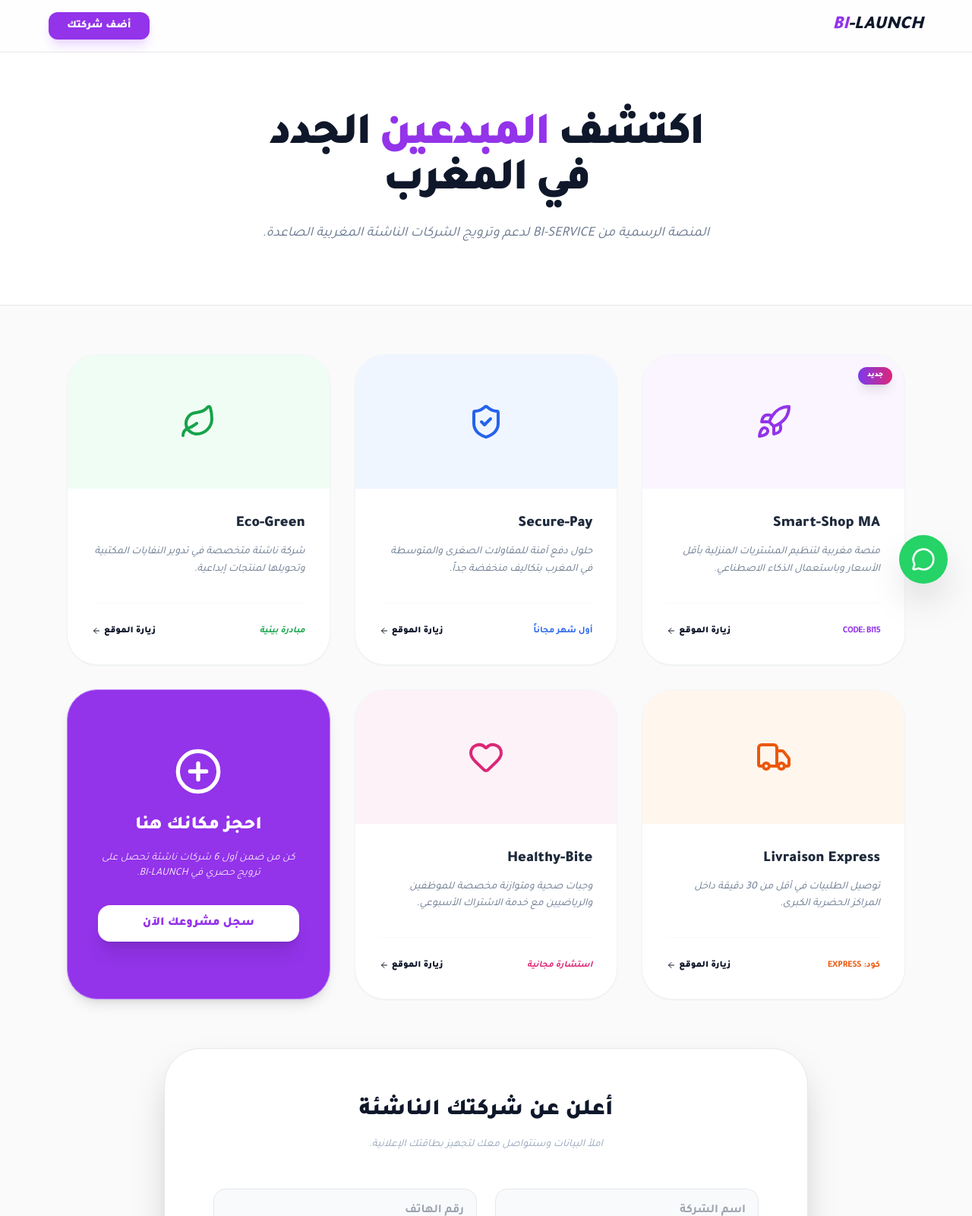
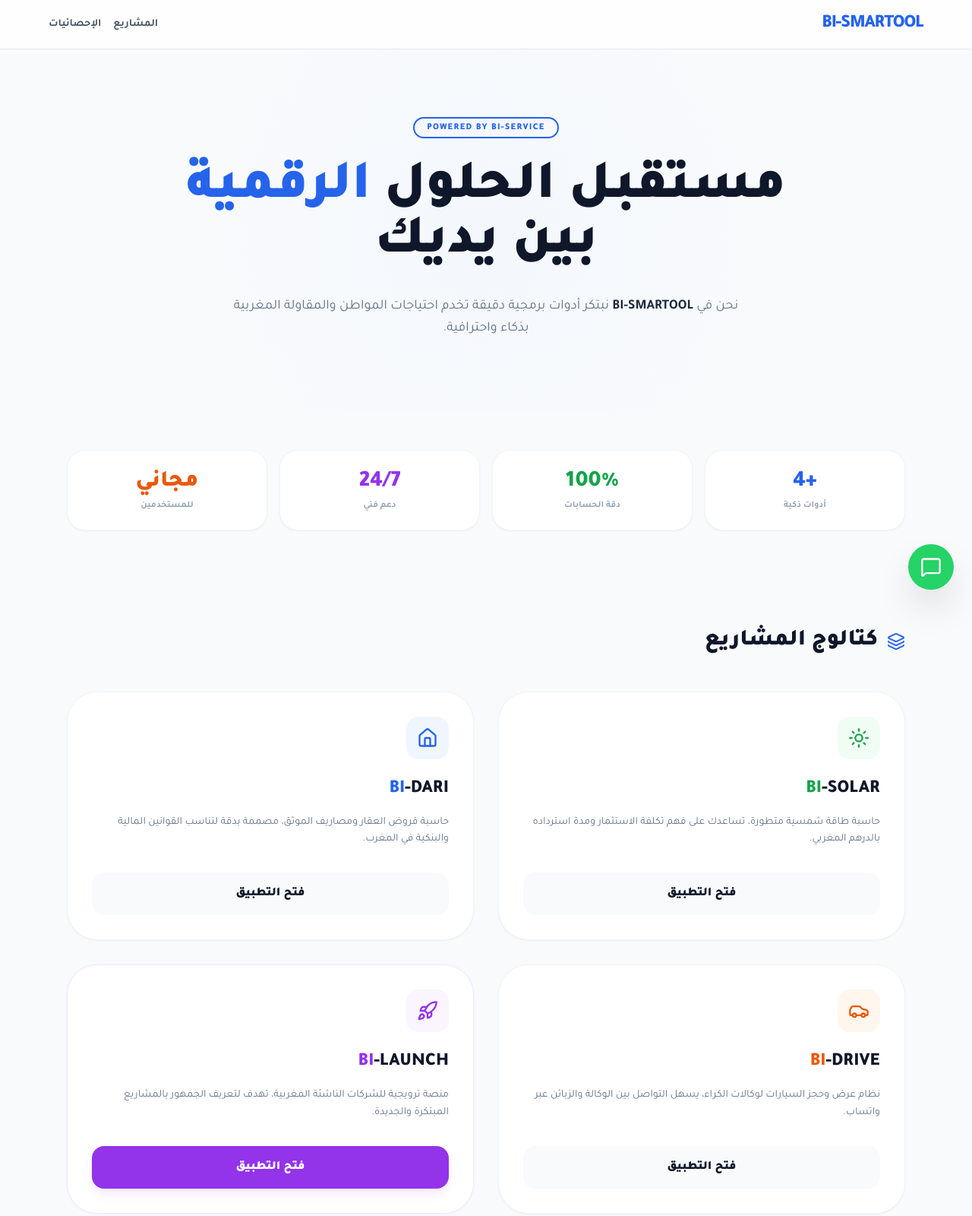
Before and after one commit to bjkbahaddi/Bi-launch, a plain HTML site: page index.html in a window 1280 px wide. Shown: the top 1600 px of the page at 76% size. Drawn offline with nearby package versions, Linux system fonts and the light colour scheme.

Commit message:
Update index.html

```diff
--- a/index.html
+++ b/index.html
@@ -3,162 +3,131 @@
 <head>
     <meta charset="UTF-8">
     <meta name="viewport" content="width=device-width, initial-scale=1.0">
-    <title>BI-LAUNCH | منصة انطلاق الشركات المغربية</title>
+    <title>BI-SMARTOOL | مستقبل الحلول الرقمية المغربية</title>
     <script src="https://cdn.tailwindcss.com"></script>
     <script src="https://unpkg.com/lucide@latest"></script>
     <link href="https://fonts.googleapis.com/css2?family=Tajawal:wght@400;700;900&display=swap" rel="stylesheet">
     <style>
-        body { font-family: 'Tajawal', sans-serif; background: #fafafa; scroll-behavior: smooth; }
-        .startup-card { transition: all 0.4s cubic-bezier(0.175, 0.885, 0.32, 1.275); }
-        .startup-card:hover { transform: translateY(-10px); shadow: 0 25px 50px -12px rgba(124, 58, 237, 0.1); }
-        .badge-new { background: linear-gradient(90deg, #7c3aed, #db2777); }
+        body { font-family: 'Tajawal', sans-serif; scroll-behavior: smooth; }
+        .card-hover { transition: all 0.4s cubic-bezier(0.4, 0, 0.2, 1); }
+        .card-hover:hover { transform: translateY(-12px); box-shadow: 0 30px 60px -12px rgba(0, 0, 0, 0.1); }
+        .glass-nav { background: rgba(255, 255, 255, 0.8); backdrop-filter: blur(12px); }
     </style>
 </head>
-<body class="text-slate-900">
+<body class="bg-slate-50 text-slate-900">
 
-    <nav class="sticky top-0 z-50 bg-white/80 backdrop-blur-lg border-b px-6 py-4">
+    <nav class="sticky top-0 z-50 glass-nav border-b border-slate-200 px-6 py-4">
         <div class="max-w-6xl mx-auto flex justify-between items-center">
-            <div class="text-2xl font-black italic">
-                <span class="text-purple-600">BI</span><span class="text-slate-900">-LAUNCH</span>
+            <div class="text-2xl font-black tracking-tighter text-blue-600">
+                BI-SMARTOOL
             </div>
-            <button onclick="document.getElementById('add-startup').scrollIntoView()" class="bg-purple-600 text-white px-6 py-2 rounded-xl text-sm font-black hover:bg-purple-700 transition shadow-lg shadow-purple-200">أضف شركتك</button>
+            <div class="flex gap-4">
+                <a href="#projects" class="text-sm font-bold text-slate-600 hover:text-blue-600 transition">المشاريع</a>
+                <a href="#stats" class="text-sm font-bold text-slate-600 hover:text-blue-600 transition">الإحصائيات</a>
+            </div>
         </div>
     </nav>
 
-    <header class="py-20 px-6 text-center bg-white border-b relative overflow-hidden">
-        <div class="relative z-10">
-            <h1 class="text-4xl md:text-6xl font-black mb-6 leading-tight tracking-tighter">اكتشف <span class="text-purple-600">المبدعين</span> الجدد<br>في المغرب</h1>
-            <p class="text-slate-500 text-lg max-w-2xl mx-auto italic font-medium">المنصة الرسمية من BI-SERVICE لدعم وترويج الشركات الناشئة المغربية الصاعدة.</p>
+    <header class="py-24 px-6 text-center relative overflow-hidden">
+        <div class="absolute top-0 left-1/2 -translate-x-1/2 w-full h-full bg-[radial-gradient(circle_at_center,_var(--tw-gradient-stops))] from-blue-50 via-transparent to-transparent opacity-50 -z-10"></div>
+
+        <div class="inline-block px-4 py-1 border-2 border-blue-600 text-blue-600 rounded-full text-xs font-black mb-6 uppercase tracking-widest animate-bounce">
+            Powered by BI-SERVICE
         </div>
+
+        <h1 class="text-5xl md:text-7xl font-black mb-8 leading-tight">
+            مستقبل الحلول <span class="text-blue-600">الرقمية</span><br>بين يديك
+        </h1>
+        <p class="text-slate-500 text-lg max-w-2xl mx-auto font-medium leading-relaxed">
+            نحن في <span class="font-bold text-slate-800">BI-SMARTOOL</span> نبتكر أدوات برمجية دقيقة تخدم احتياجات المواطن والمقاولة المغربية بذكاء واحترافية.
+        </p>
     </header>
 
-    <main class="max-w-6xl mx-auto px-6 py-16">
-        <div class="grid grid-cols-1 md:grid-cols-2 lg:grid-cols-3 gap-8">
+    <section id="stats" class="max-w-6xl mx-auto px-6 py-12 grid grid-cols-2 md:grid-cols-4 gap-4 text-center mb-20">
+        <div class="p-6 bg-white rounded-3xl border border-slate-100 shadow-sm">
+            <div class="text-3xl font-black text-blue-600 mb-1">+4</div>
+            <div class="text-xs font-bold text-slate-400">أدوات ذكية</div>
+        </div>
+        <div class="p-6 bg-white rounded-3xl border border-slate-100 shadow-sm">
+            <div class="text-3xl font-black text-green-600 mb-1">100%</div>
+            <div class="text-xs font-bold text-slate-400">دقة الحسابات</div>
+        </div>
+        <div class="p-6 bg-white rounded-3xl border border-slate-100 shadow-sm">
+            <div class="text-3xl font-black text-purple-600 mb-1">24/7</div>
+            <div class="text-xs font-bold text-slate-400">دعم فني</div>
+        </div>
+        <div class="p-6 bg-white rounded-3xl border border-slate-100 shadow-sm">
+            <div class="text-3xl font-black text-orange-600 mb-1">مجاني</div>
+            <div class="text-xs font-bold text-slate-400">للمستخدمين</div>
+        </div>
+    </section>
 
-            <div class="startup-card bg-white rounded-[2.5rem] border border-slate-100 shadow-sm overflow-hidden flex flex-col h-full">
-                <div class="h-44 bg-purple-50 flex items-center justify-center relative">
-                    <span class="absolute top-4 right-4 badge-new text-white text-[10px] px-3 py-1 rounded-full font-black uppercase shadow-lg">جديد</span>
-                    <i data-lucide="rocket" class="w-12 h-12 text-purple-600"></i>
+    <main id="projects" class="max-w-6xl mx-auto px-6 pb-32">
+        <h2 class="text-3xl font-black mb-12 flex items-center gap-3">
+            <i data-lucide="layers" class="text-blue-600"></i>
+            كتالوج المشاريع
+        </h2>
+
+        <div class="grid grid-cols-1 md:grid-cols-2 gap-8">
+
+            <div class="card-hover bg-white rounded-[2.5rem] p-8 border border-slate-100 shadow-sm flex flex-col h-full">
+                <div class="w-14 h-14 bg-green-50 text-green-600 rounded-2xl flex items-center justify-center mb-6">
+                    <i data-lucide="sun" class="w-7 h-7"></i>
                 </div>
-                <div class="p-8 flex flex-col flex-grow text-right">
-                    <h3 class="text-xl font-black mb-3 text-slate-800">Smart-Shop MA</h3>
-                    <p class="text-slate-500 text-sm mb-8 leading-relaxed italic">منصة مغربية لتنظيم المشتريات المنزلية بأقل الأسعار وباستعمال الذكاء الاصطناعي.</p>
-                    <div class="mt-auto pt-6 border-t border-slate-50 flex justify-between items-center">
-                        <span class="text-purple-600 font-bold text-xs uppercase tracking-tighter">Code: BI15</span>
-                        <a href="#" class="text-slate-900 font-black text-xs hover:text-purple-600 flex items-center gap-1">زيارة الموقع <i data-lucide="arrow-left" class="w-3"></i></a>
-                    </div>
-                </div>
+                <h3 class="text-2xl font-black mb-4"><span class="text-green-600">BI</span>-SOLAR</h3>
+                <p class="text-slate-500 text-sm leading-relaxed mb-8 flex-grow">حاسبة طاقة شمسية متطورة، تساعدك على فهم تكلفة الاستثمار ومدة استرداده بالدرهم المغربي.</p>
+                <a href="https://solartek.vercel.app/" target="_blank" class="w-full py-4 bg-slate-50 text-center rounded-2xl font-black text-slate-900 hover:bg-green-600 hover:text-white transition-all">فتح التطبيق</a>
             </div>
 
-            <div class="startup-card bg-white rounded-[2.5rem] border border-slate-100 shadow-sm overflow-hidden flex flex-col h-full">
-                <div class="h-44 bg-blue-50 flex items-center justify-center relative">
-                    <i data-lucide="shield-check" class="w-12 h-12 text-blue-600"></i>
+            <div class="card-hover bg-white rounded-[2.5rem] p-8 border border-slate-100 shadow-sm flex flex-col h-full text-right">
+                <div class="w-14 h-14 bg-blue-50 text-blue-600 rounded-2xl flex items-center justify-center mb-6">
+                    <i data-lucide="home" class="w-7 h-7"></i>
                 </div>
-                <div class="p-8 flex flex-col flex-grow text-right">
-                    <h3 class="text-xl font-black mb-3 text-slate-800">Secure-Pay</h3>
-                    <p class="text-slate-500 text-sm mb-8 leading-relaxed italic">حلول دفع آمنة للمقاولات الصغرى والمتوسطة في المغرب بتكاليف منخفضة جداً.</p>
-                    <div class="mt-auto pt-6 border-t border-slate-50 flex justify-between items-center">
-                        <span class="text-blue-600 font-bold text-xs">أول شهر مجاناً</span>
-                        <a href="#" class="text-slate-900 font-black text-xs hover:text-blue-600 flex items-center gap-1">زيارة الموقع <i data-lucide="arrow-left" class="w-3"></i></a>
-                    </div>
-                </div>
+                <h3 class="text-2xl font-black mb-4"><span class="text-blue-600">BI</span>-DARI</h3>
+                <p class="text-slate-500 text-sm leading-relaxed mb-8 flex-grow">حاسبة قروض العقار ومصاريف الموثق، مصممة بدقة لتناسب القوانين المالية والبنكية في المغرب.</p>
+                <a href="https://bi-dari.vercel.app/" target="_blank" class="w-full py-4 bg-slate-50 text-center rounded-2xl font-black text-slate-900 hover:bg-blue-600 hover:text-white transition-all">فتح التطبيق</a>
             </div>
 
-            <div class="startup-card bg-white rounded-[2.5rem] border border-slate-100 shadow-sm overflow-hidden flex flex-col h-full">
-                <div class="h-44 bg-green-50 flex items-center justify-center relative">
-                    <i data-lucide="leaf" class="w-12 h-12 text-green-600"></i>
+            <div class="card-hover bg-white rounded-[2.5rem] p-8 border border-slate-100 shadow-sm flex flex-col h-full">
+                <div class="w-14 h-14 bg-orange-50 text-orange-600 rounded-2xl flex items-center justify-center mb-6">
+                    <i data-lucide="car" class="w-7 h-7"></i>
                 </div>
-                <div class="p-8 flex flex-col flex-grow text-right">
-                    <h3 class="text-xl font-black mb-3 text-slate-800">Eco-Green</h3>
-                    <p class="text-slate-500 text-sm mb-8 leading-relaxed italic">شركة ناشئة متخصصة في تدوير النفايات المكتبية وتحويلها لمنتجات إبداعية.</p>
-                    <div class="mt-auto pt-6 border-t border-slate-50 flex justify-between items-center">
-                        <span class="text-green-600 font-bold text-xs italic">مبادرة بيئية</span>
-                        <a href="#" class="text-slate-900 font-black text-xs hover:text-green-600 flex items-center gap-1">زيارة الموقع <i data-lucide="arrow-left" class="w-3"></i></a>
-                    </div>
-                </div>
+                <h3 class="text-2xl font-black mb-4"><span class="text-orange-600">BI</span>-DRIVE</h3>
+                <p class="text-slate-500 text-sm leading-relaxed mb-8 flex-grow">نظام عرض وحجز السيارات لوكالات الكراء، يسهل التواصل بين الوكالة والزبائن عبر واتساب.</p>
+                <a href="https://bi-drive.vercel.app/" target="_blank" class="w-full py-4 bg-slate-50 text-center rounded-2xl font-black text-slate-900 hover:bg-orange-600 hover:text-white transition-all">فتح التطبيق</a>
             </div>
 
-            <div class="startup-card bg-white rounded-[2.5rem] border border-slate-100 shadow-sm overflow-hidden flex flex-col h-full">
-                <div class="h-44 bg-orange-50 flex items-center justify-center relative">
-                    <i data-lucide="truck" class="w-12 h-12 text-orange-600"></i>
+            <div class="card-hover bg-white rounded-[2.5rem] p-8 border border-purple-100 shadow-sm flex flex-col h-full ring-2 ring-purple-50/50">
+                <div class="w-14 h-14 bg-purple-50 text-purple-600 rounded-2xl flex items-center justify-center mb-6">
+                    <i data-lucide="rocket" class="w-7 h-7"></i>
                 </div>
-                <div class="p-8 flex flex-col flex-grow text-right">
-                    <h3 class="text-xl font-black mb-3 text-slate-800">Livraison Express</h3>
-                    <p class="text-slate-500 text-sm mb-8 leading-relaxed italic">توصيل الطلبيات في أقل من 30 دقيقة داخل المراكز الحضرية الكبرى.</p>
-                    <div class="mt-auto pt-6 border-t border-slate-50 flex justify-between items-center">
-                        <span class="text-orange-600 font-bold text-xs">كود: EXPRESS</span>
-                        <a href="#" class="text-slate-900 font-black text-xs hover:text-orange-600 flex items-center gap-1">زيارة الموقع <i data-lucide="arrow-left" class="w-3"></i></a>
-                    </div>
-                </div>
-            </div>
-
-            <div class="startup-card bg-white rounded-[2.5rem] border border-slate-100 shadow-sm overflow-hidden flex flex-col h-full">
-                <div class="h-44 bg-pink-50 flex items-center justify-center relative">
-                    <i data-lucide="heart" class="w-12 h-12 text-pink-600"></i>
-                </div>
-                <div class="p-8 flex flex-col flex-grow text-right">
-                    <h3 class="text-xl font-black mb-3 text-slate-800">Healthy-Bite</h3>
-                    <p class="text-slate-500 text-sm mb-8 leading-relaxed italic">وجبات صحية ومتوازنة مخصصة للموظفين والرياضيين مع خدمة الاشتراك الأسبوعي.</p>
-                    <div class="mt-auto pt-6 border-t border-slate-50 flex justify-between items-center">
-                        <span class="text-pink-600 font-bold text-xs italic">استشارة مجانية</span>
-                        <a href="#" class="text-slate-900 font-black text-xs hover:text-pink-600 flex items-center gap-1">زيارة الموقع <i data-lucide="arrow-left" class="w-3"></i></a>
-                    </div>
-                </div>
-            </div>
-
-            <div class="startup-card bg-purple-600 rounded-[2.5rem] border border-purple-400 shadow-lg overflow-hidden flex flex-col h-full text-center p-10 justify-center group">
-                <div class="mb-6 transform group-hover:scale-125 transition-transform duration-500">
-                    <i data-lucide="plus-circle" class="w-16 h-16 text-white mx-auto"></i>
-                </div>
-                <h3 class="text-2xl font-black text-white mb-4">احجز مكانك هنا</h3>
-                <p class="text-purple-100 text-sm mb-8 italic">كن من ضمن أول 6 شركات ناشئة تحصل على ترويج حصري في BI-LAUNCH.</p>
-                <button onclick="document.getElementById('add-startup').scrollIntoView()" class="bg-white text-purple-600 py-3 rounded-2xl font-black hover:bg-purple-50 transition shadow-xl">سجل مشروعك الآن</button>
+                <h3 class="text-2xl font-black mb-4"><span class="text-purple-600">BI</span>-LAUNCH</h3>
+                <p class="text-slate-500 text-sm leading-relaxed mb-8 flex-grow">منصة ترويجية للشركات الناشئة المغربية، تهدف لتعريف الجمهور بالمشاريع المبتكرة والجديدة.</p>
+                <a href="https://bi-launch.vercel.app/" target="_blank" class="w-full py-4 bg-purple-600 text-center rounded-2xl font-black text-white hover:bg-purple-700 transition-all shadow-lg shadow-purple-100">فتح التطبيق</a>
             </div>
 
         </div>
     </main>
 
-    <section id="add-startup" class="max-w-4xl mx-auto px-6 mb-24">
-        <div class="bg-white rounded-[3rem] p-10 md:p-16 border shadow-2xl relative text-right">
-            <div class="text-center mb-12">
-                <h2 class="text-3xl font-black mb-4">أعلن عن شركتك الناشئة</h2>
-                <p class="text-slate-400 text-sm italic font-medium">املأ البيانات وسنتواصل معك لتجهيز بطاقتك الإعلانية.</p>
+    <footer class="bg-white border-t py-16 px-6">
+        <div class="max-w-4xl mx-auto text-center">
+            <h4 class="text-slate-800 font-black mb-6 uppercase text-xs tracking-[0.3em]">Privacy Policy | سياسة الخصوصية</h4>
+            <p class="text-slate-400 text-[10px] leading-relaxed mb-10 italic">
+                نحن في BI-SMARTOOL نلتزم بحفظ خصوصية زوارنا. المنصة لا تقوم بجمع أي بيانات شخصية حساسة دون علمك. الروابط الخارجية تابعة لمشاريعنا المستقلة وتخضع كل منها لسياسة الخصوصية الخاصة بها.
+            </p>
+            <div class="text-slate-300 text-[9px] font-black tracking-widest uppercase">
+                &copy; 2026 BI-SERVICE MOROCCO | ALL RIGHTS RESERVED
             </div>
-
-            <form action="https://formspree.io/f/xvzwgbag" method="POST" class="grid grid-cols-1 md:grid-cols-2 gap-6">
-                <input type="text" name="startup_name" placeholder="اسم الشركة" required class="p-4 bg-slate-50 border rounded-2xl outline-none focus:border-purple-600 font-bold text-right transition-all">
-                <input type="tel" name="phone" placeholder="رقم الهاتف" required class="p-4 bg-slate-50 border rounded-2xl outline-none focus:border-purple-600 font-bold text-right transition-all">
-                <input type="url" name="website" placeholder="رابط الموقع" class="md:col-span-2 p-4 bg-slate-50 border rounded-2xl outline-none focus:border-purple-600 font-bold text-left transition-all">
-                <textarea name="desc" placeholder="وصف قصير للمشروع والعرض المقدم..." class="md:col-span-2 p-4 bg-slate-50 border rounded-2xl outline-none focus:border-purple-600 font-bold h-32 text-right transition-all"></textarea>
-                <button type="submit" class="md:col-span-2 py-5 bg-purple-600 text-white font-black text-xl rounded-2xl hover:bg-purple-700 shadow-xl shadow-purple-200 transition-all">إرسال لطلب الإدراج</button>
-            </form>
         </div>
-    </section>
-
-    <section class="max-w-4xl mx-auto px-6 mb-20 text-center border-t pt-10">
-        <h4 class="text-slate-800 font-black mb-6 uppercase text-xs tracking-widest italic">سياسة الخصوصية | Privacy Policy</h4>
-        <div class="bg-purple-50 p-10 rounded-[2.5rem] text-right">
-            <p class="text-slate-600 text-[11px] leading-relaxed mb-4 font-medium italic">
-                نحن في <b>BI-LAUNCH</b> نؤمن بأن الثقة هي أساس النجاح. المعلومات التي تزودنا بها عبر هذا الموقع (الاسم، الهاتف، البريد الإلكتروني، وتفاصيل المشروع) يتم التعامل معها بسرية تامة وتُستخدم فقط في إطار معالجة طلبك للظهور في المنصة.
-            </p>
-            <ul class="text-slate-500 text-[10px] space-y-3 list-none pr-2">
-                <li class="flex items-center gap-2"><i data-lucide="check-circle" class="w-3 text-purple-600"></i> لا نقوم بمشاركة أرقام الهاتف مع أطراف ثالثة لأغراض السبام.</li>
-                <li class="flex items-center gap-2"><i data-lucide="check-circle" class="w-3 text-purple-600"></i> يحق لك طلب تعديل أو حذف بيانات شركتك في أي وقت عبر مراسلتنا.</li>
-                <li class="flex items-center gap-2"><i data-lucide="check-circle" class="w-3 text-purple-600"></i> إرسال الطلب لا يعني القبول التلقائي، فنحن نراجع كل مشروع لضمان جودة المحتوى.</li>
-            </ul>
-        </div>
-    </section>
-
-    <footer class="text-center py-12 border-t bg-white">
-        <p class="text-slate-300 text-[10px] font-black tracking-[0.4em] uppercase">
-            &copy; 2026 BI-SERVICE | BI-LAUNCH MOROCCO
-        </p>
     </footer>
 
-    <a href="https://wa.me/212698984642" target="_blank" class="fixed bottom-8 right-8 bg-[#25D366] text-white p-4 rounded-full shadow-2xl hover:scale-110 transition-transform z-50">
-        <i data-lucide="message-circle" class="w-8 h-8"></i>
+    <a href="https://wa.me/212698984642" target="_blank" class="fixed bottom-6 right-6 bg-[#25D366] text-white p-4 rounded-full shadow-2xl hover:scale-110 transition-transform z-50">
+        <i data-lucide="message-square" class="w-7 h-7"></i>
     </a>
 
-    <script>lucide.createIcons();</script>
+    <script>
+        // تفعيل الأيقونات
+        lucide.createIcons();
+    </script>
 </body>
 </html>
```
